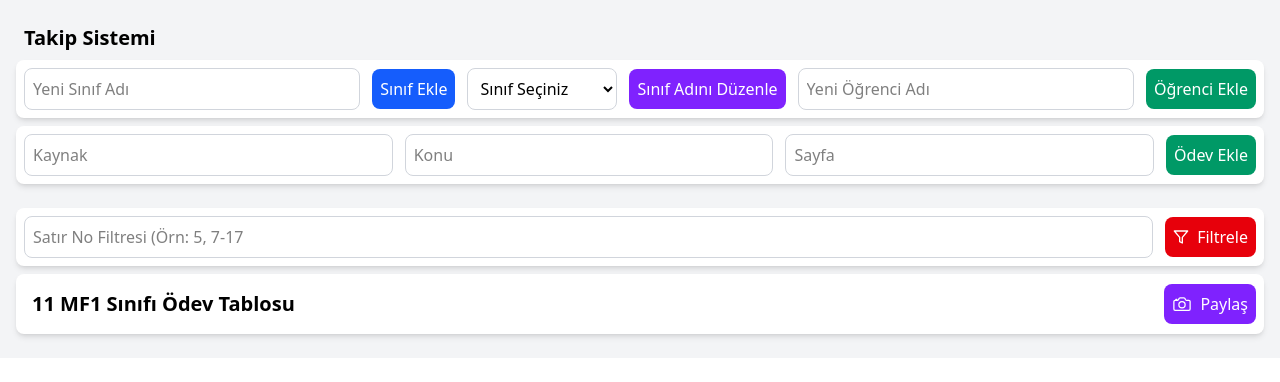
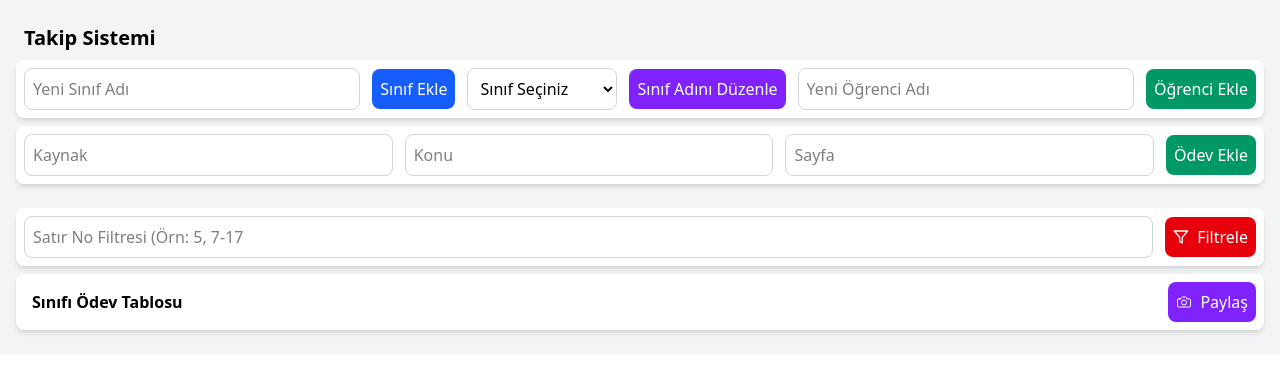
Before and after one commit to necmettinsolmaz/odev-takip-react-2, a React (Vite) app: page / in a window 1280 px wide. Shown: the top 382 px of the page. Built offline with nearby package versions, Linux system fonts and the light colour scheme.

Commit message:
feat: seçilen sınıfın tableHeader'da gösterilmesi sağlandı.

```diff
--- a/src/components/atoms/Select.jsx
+++ b/src/components/atoms/Select.jsx
@@ -1,6 +1,6 @@
 import React, { useState, useEffect } from 'react';
 
-const Select = ({classes}) => {
+const Select = ({classes, onSelectChange}) => {
 
   return (
     <select
@@ -8,12 +8,12 @@ const Select = ({classes}) => {
       className="p-2 border border-gray-300 rounded-lg bg-white
                  focus:ring-blue-500 focus:border-blue-500 min-w-[150px]"
       defaultValue="Sınıf Seçiniz"
+      // e nesnesini alıp doğrudan işliyor ve onSelectChange'i çağırıyor. Ayrıca fonksiyon yazmaya gerek kalmadı.
+      onChange={(e) => onSelectChange(e.target.value)}
     >
-        <option>
-          Sınıf Seçiniz
-        </option>
+        <option disabled>Sınıf Seçiniz</option>
         {classes.map(clas => (
-          <option key={clas.id} value={clas.id}>
+          <option key={clas.id} value={clas.name}>
             {clas.name}
           </option>
         ))}
--- a/src/components/molecules/ClassForm.jsx
+++ b/src/components/molecules/ClassForm.jsx
@@ -2,13 +2,16 @@ import React, {useState, useEffect } from 'react'
 import Button from '../atoms/Button'
 import Input from '../atoms/Input'
 import Select from '../atoms/Select'
-const ClassForm = () => {
+const ClassForm = ({onSelectChange}) => {
 
   // Sınıflar için state tanımlaması ve localStorage'dan başlangıç değeri alma
   const [classes, setClasses] = useState(() => {
     return JSON.parse(localStorage.getItem("classes")) || [];
   });
   const [inputValue, setInputValue] = useState('');
+
+
+
 
   // Bileşen yüklendiğinde localStorage'dan sınıfları al
   useEffect(() => {
@@ -18,7 +21,12 @@ const ClassForm = () => {
 
   // Yeni sınıf ekleme fonksiyonu
   const handleAddClass = () => {
-    const newClass = { id: classes.length + 1, name: inputValue };
+    const trimmedValue = inputValue.trim();
+    if (trimmedValue === '') {
+      alert('Sınıf adı bos birakilamaz');
+      return;
+    }
+    const newClass = { id: classes.length + 1, name: trimmedValue };
     setClasses( [...classes, newClass]);
     setInputValue('');
   }
@@ -34,7 +42,7 @@ const ClassForm = () => {
     <div className="bg-white p-2 rounded-lg shadow-md mb-2 flex flex-wrap gap-3 items-center">
         <Input placeholder={"Yeni Sınıf Adı"} value={inputValue} onValueChange={setInputValue}/>
         <Button name="Sınıf Ekle" onClick={handleAddClass}/>
-        <Select classes={classes} />
+        <Select classes={classes} onSelectChange={onSelectChange}/>
         <Button name="Sınıf Adını Düzenle" renk="Gelmedi"/>
         <Input placeholder={"Yeni Öğrenci Adı"}/>
         <Button name="Öğrenci Ekle" renk="Yaptı" />
--- a/src/components/molecules/TableHeader.jsx
+++ b/src/components/molecules/TableHeader.jsx
@@ -1,12 +1,15 @@
 import React from 'react'
+import { useState } from 'react'
 import Button from '../atoms/Button'
 import { IoCameraOutline } from "react-icons/io5";
 
-const TableHeader = () => {
+const TableHeader = ({selectedClass}) => {
+
+
   return (
     <div className="filter-area bg-white p-2 rounded-lg shadow-md mb-2 flex justify-between flex-wrap  items-center">
-      <h1 className="text-xl font-bold m-2">11 MF1 Sınıfı Ödev Tablosu</h1>
-      <Button name="Paylaş" renk="Gelmedi"  ><IoCameraOutline color="white" size={20}/></Button>
+      <h1 className="text-md font-bold m-2"> {selectedClass} Sınıfı Ödev Tablosu</h1>
+      <Button name="Paylaş" renk="Gelmedi"  ><IoCameraOutline /></Button>
     </div>
   )
 }
--- a/src/components/organisms/HomeworkTable.jsx
+++ b/src/components/organisms/HomeworkTable.jsx
@@ -2,11 +2,11 @@ import React from 'react'
 import TableFilter from '../molecules/TableFilter'
 import TableHeader from '../molecules/TableHeader'
 
-const HomeworkTable = () => {
+const HomeworkTable = ({selectedClass}) => {
   return (
     <div className="pt-4">
         <TableFilter/>
-        <TableHeader/>
+        <TableHeader selectedClass={selectedClass}/>
     </div>
   )
 }
--- a/src/components/organisms/InputDataForm.jsx
+++ b/src/components/organisms/InputDataForm.jsx
@@ -1,11 +1,11 @@
 import React from 'react'
 import ClassForm from '../molecules/ClassForm'
 import HomeworkForm from '../molecules/HomeworkForm'
-const InputDataForm = () => {
+const InputDataForm = ({onSelectChange}) => {
   return (
     <div >
         <h1 className="text-xl font-bold m-2">Takip Sistemi</h1>
-        <ClassForm />
+        <ClassForm onSelectChange={onSelectChange}/>
         <HomeworkForm />
     </div>
   )
--- a/src/components/pages/Pages.jsx
+++ b/src/components/pages/Pages.jsx
@@ -1,12 +1,20 @@
 import React from 'react'
+import { useState } from 'react'
 import InputDataForm from '../organisms/InputDataForm'
 import HomeworkTable from '../organisms/HomeworkTable'
 
 const Pages = () => {
+
+  const [selectedClass, setSelectedClass] = useState(null);
+  // Sınıf seçme fonksiyonu
+  const updateSelectedClass = (selectedItem) => {
+    setSelectedClass(selectedItem);
+  }
+
   return (
     <div className="font-sans p-4 bg-gray-100">
-        <InputDataForm />
-        <HomeworkTable />
+        <InputDataForm onSelectChange={updateSelectedClass}/>
+        <HomeworkTable selectedClass={selectedClass}/>
     </div>
   )
 }
```
